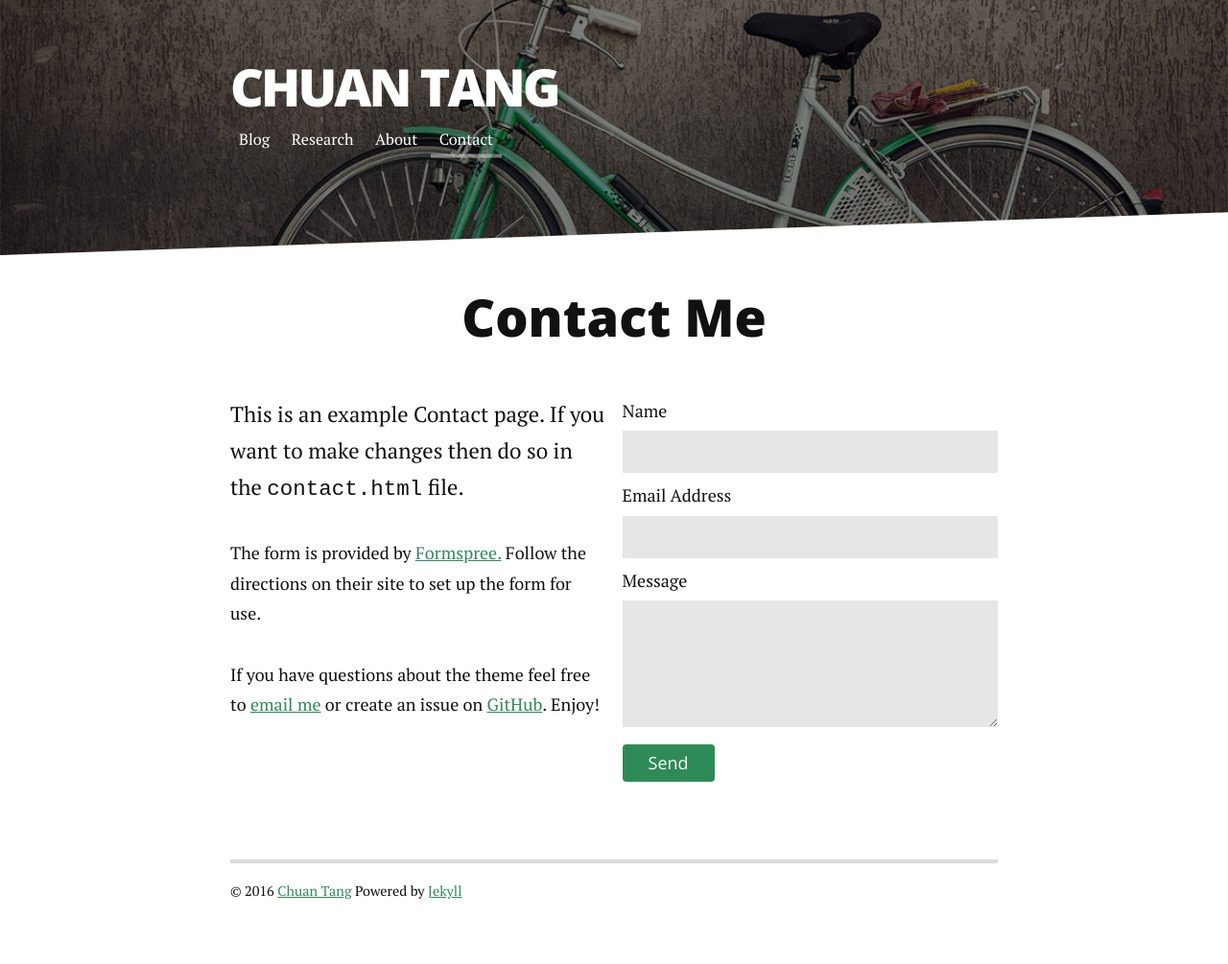
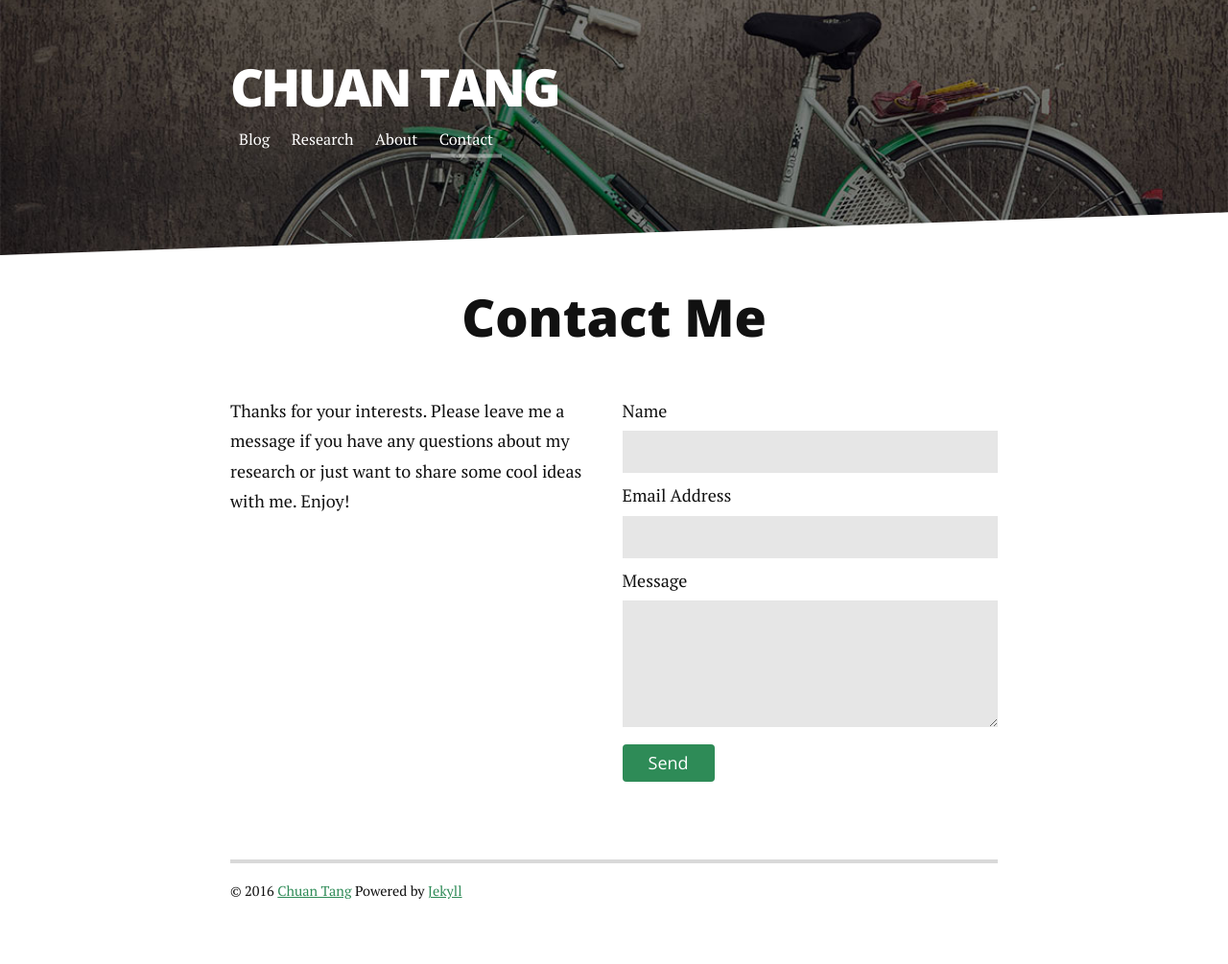
Before and after one commit to karagawa/old_website, a Jekyll site: the page built from Contact/index.md, in a window 1280 px wide. Shown: the whole page at 96% size. Built offline with Jekyll 4.4.1, drawn with Linux system fonts in a browser that asks for light colours; nearby versions of some CDN libraries.

Commit message:
update the

```diff
--- a/Contact/index.md
+++ b/Contact/index.md
@@ -6,11 +6,9 @@ title: Contact Long Haul
 <div id="contact">
   <h1 class="pageTitle">Contact Me</h1>
   <div class="contactContent">
-    <p class="intro">This is an example Contact page. If you want to make changes then do so in the <code>contact.html</code> file.</p>
-    <p>The form is provided by <a href="http://formspree.io/">Formspree.</a> Follow the directions on their site to set up the form for use.</p>
-    <p>If you have questions about the theme feel free to <a href="mailto:brimaidesigns@gmail.com">email me</a> or create an issue on <a href="https://github.com/brianmaierjr/long-haul">GitHub</a>. Enjoy!</p>
-  </div>
-  <form action="http://formspree.io/your@mail.com" method="POST">
+    <p>Thanks for your interests. Please leave me a message if you have any questions about my research or just want to share some cool ideas with me. Enjoy!</p>
+   </div>
+  <form action="http://formspree.io/chuantangblog@gmail.com" method="POST">
     <label for="name">Name</label>
     <input type="text" id="name" name="name" class="full-width"><br>
     <label for="email">Email Address</label>
```
Also changed, not shown: _posts/2014-12-11-image-in-post.markdown (added, +19 -0 lines).
